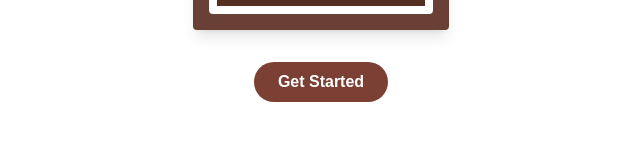
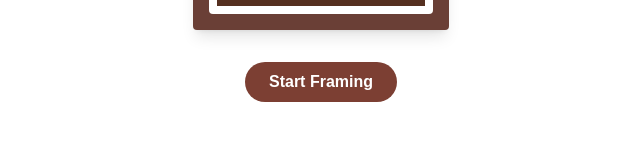
Before and after one commit to FREDYK1/Holy-Child, a Next.js app: page / in a window 1280 px wide. Shown: the part 875-1016 px from the top of the page, without its empty margins (319-959 px from the left). Built offline with nearby package versions, Linux system fonts and the light colour scheme.

Commit message:
Fix build errors

```diff
--- a/app/page.tsx
+++ b/app/page.tsx
@@ -41,7 +41,7 @@ export default function Home() {
           </div>
         </div>
         <div className="w-full flex justify-center">
-          <ButtonComponent href="/uploadpic" label="Start Framing"/>
+          <ButtonComponent href="/uploadpic">Start Framing</ButtonComponent>
         </div>
       </div>
     </main>
--- a/app/uploadpic/page.tsx
+++ b/app/uploadpic/page.tsx
@@ -3,7 +3,7 @@
 import React, { useRef, useState } from 'react';
 import Link from 'next/link';
 import Header from '../components/Header';
-import { Image } from 'next/image';
+import Image from 'next/image';
 
 const STORAGE_KEY = 'hc_upload';
 
```
